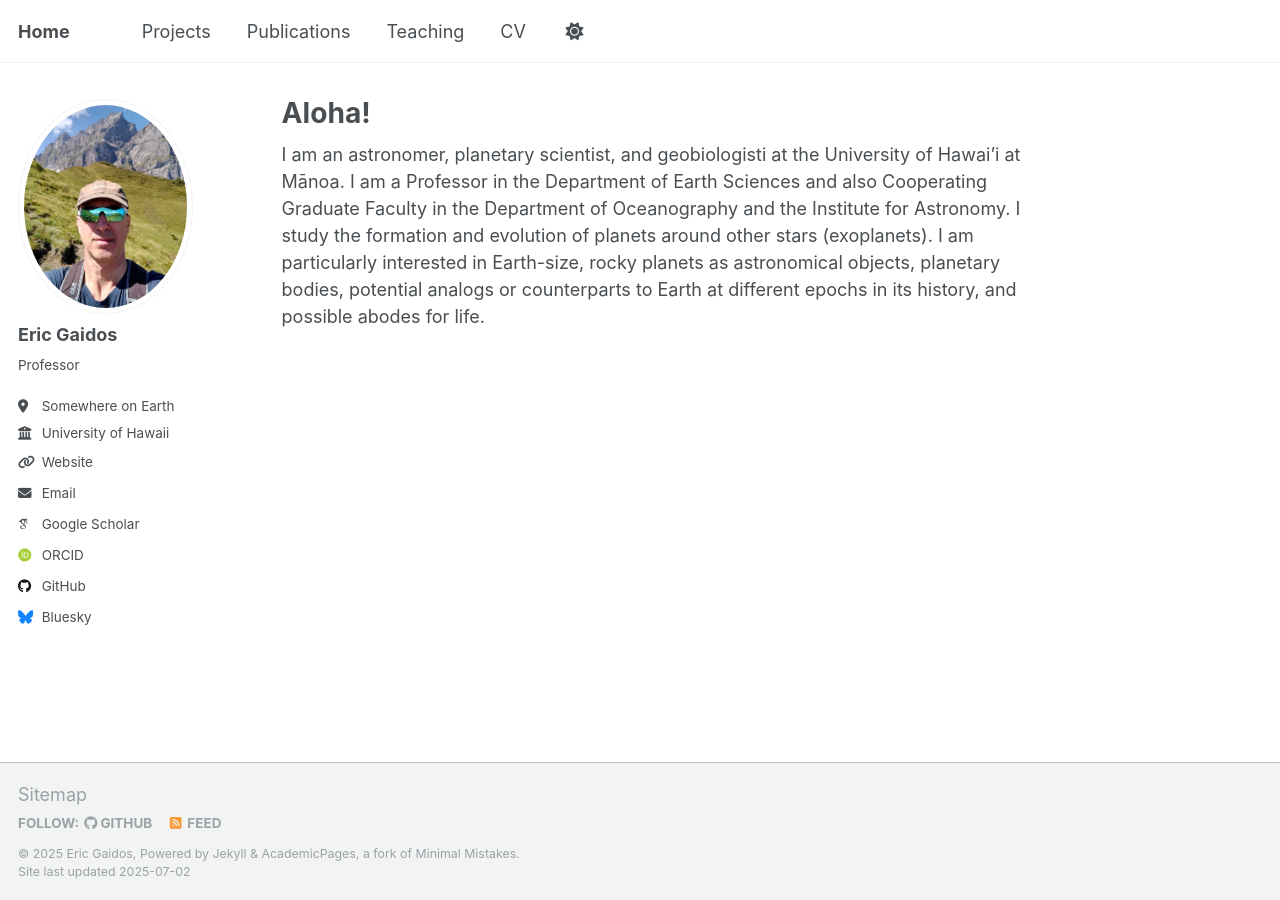
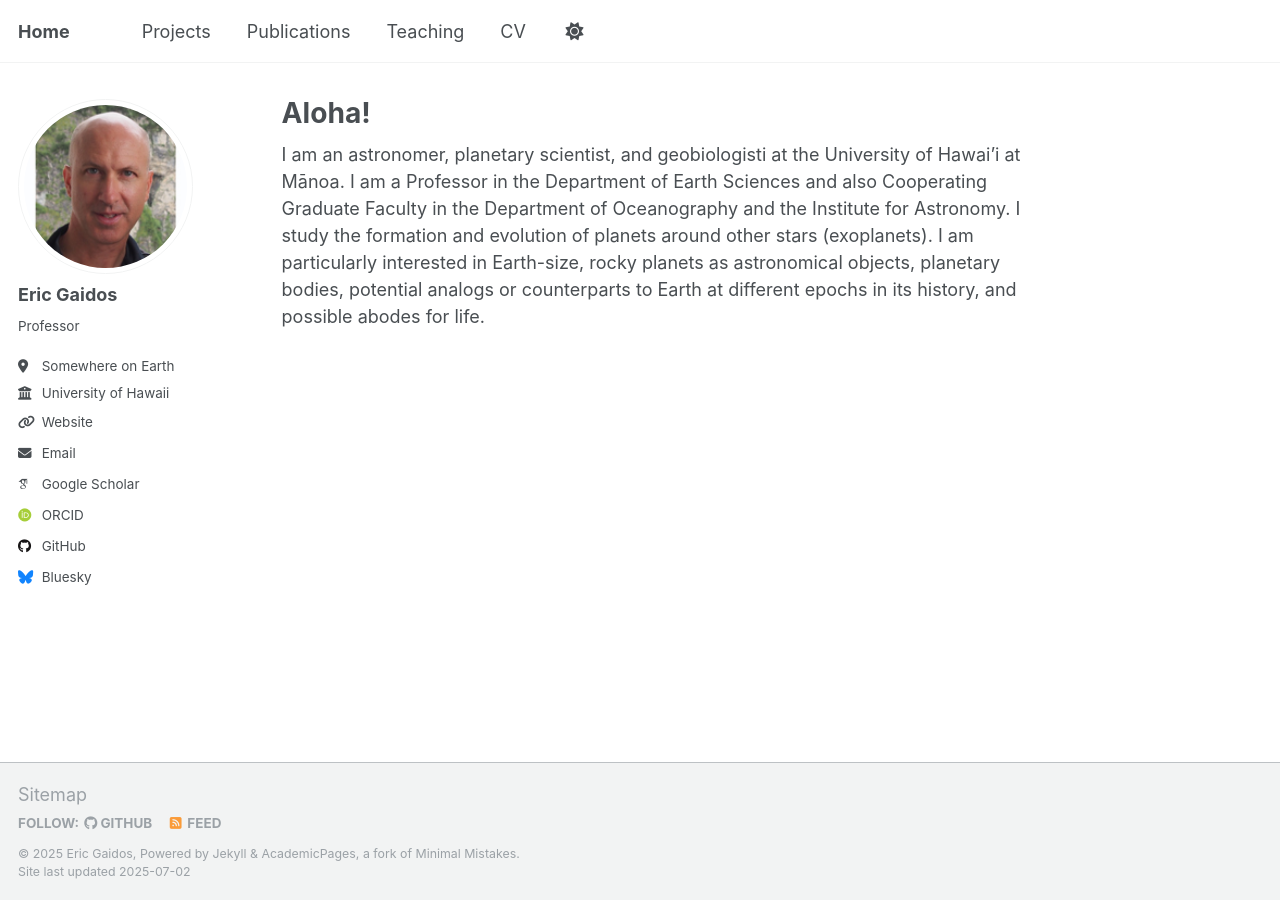
Before and after one commit to egaidos/egaidos.github.io, a Jekyll site: the page built from _pages/about.md, in a window 1280 px wide. Built offline with Jekyll 4.4.1, drawn with Linux system fonts in a browser that asks for light colours; some web fonts are replaced.

Commit message:
Update _config.yml

```diff
--- a/_config.yml
+++ b/_config.yml
@@ -22,7 +22,7 @@ repository               : "egaidos.github.io"
 #               Additional customization can be done by editing /_includes/author-profile.html
 author:
   # Biographic information
-  avatar           : "profile_pic.jpg"
+  avatar           : "profile_photo2.jpg"
   name             : "Eric Gaidos"
   bio              : "Professor"
   location         : "Somewhere on Earth"
```
